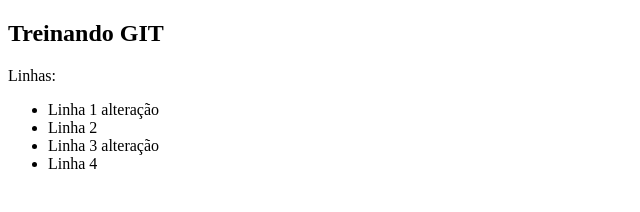
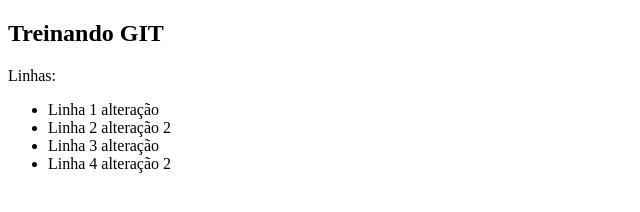
Before and after one commit to LeticiaTeste/Estudos-Decola, a plain HTML site: page index.html in a window 1280 px wide. Shown: the whole page, without its empty margins (0-640 px from the left). Drawn offline with Linux system fonts and the light colour scheme.

Commit message:
alterações 2

```diff
--- a/index.html
+++ b/index.html
@@ -11,9 +11,9 @@
         <p>Linhas:</p>
         <ul>
             <li>Linha 1 alteração</li>
-            <li>Linha 2</li>
+            <li>Linha 2 alteração 2</li>
             <li>Linha 3 alteração</li>
-            <li>Linha 4</li>
+            <li>Linha 4 alteração 2</li>
         </ul>
     </div>
 <!-- 	comentário	 -->
```
